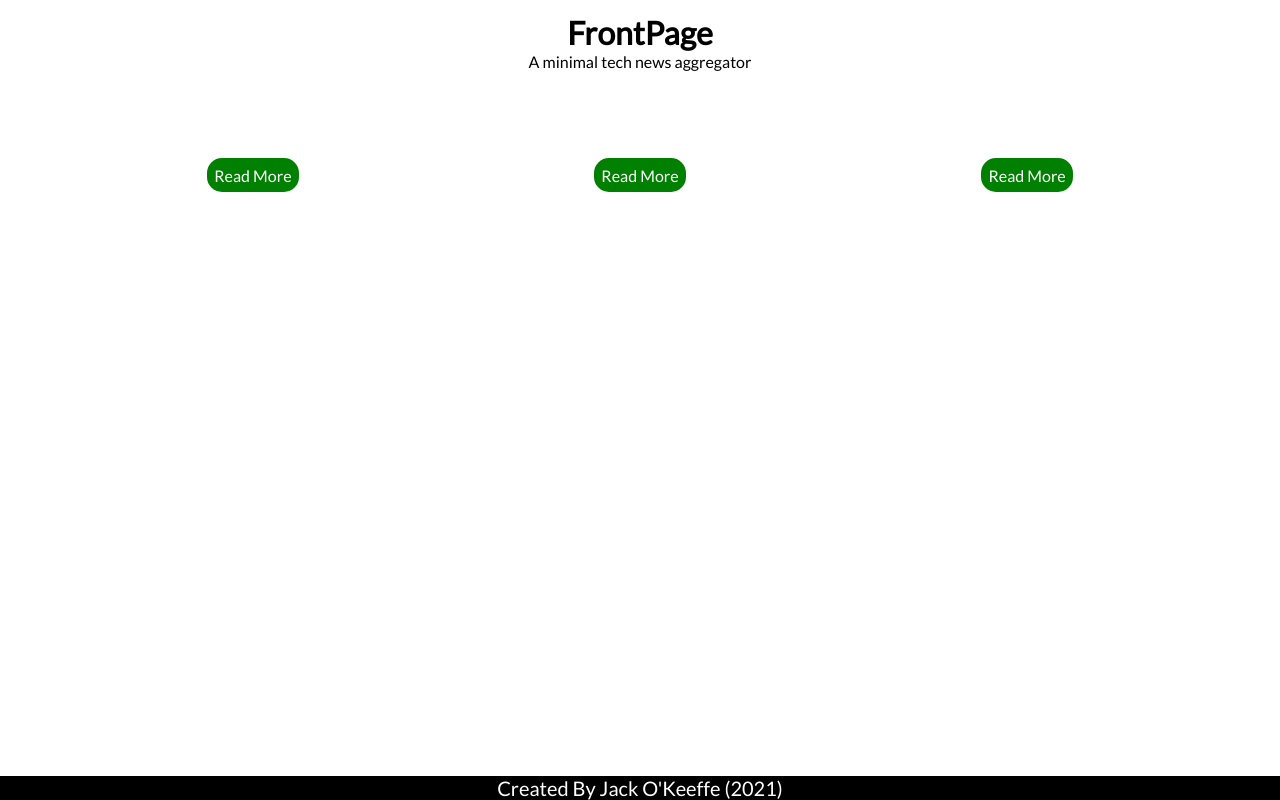
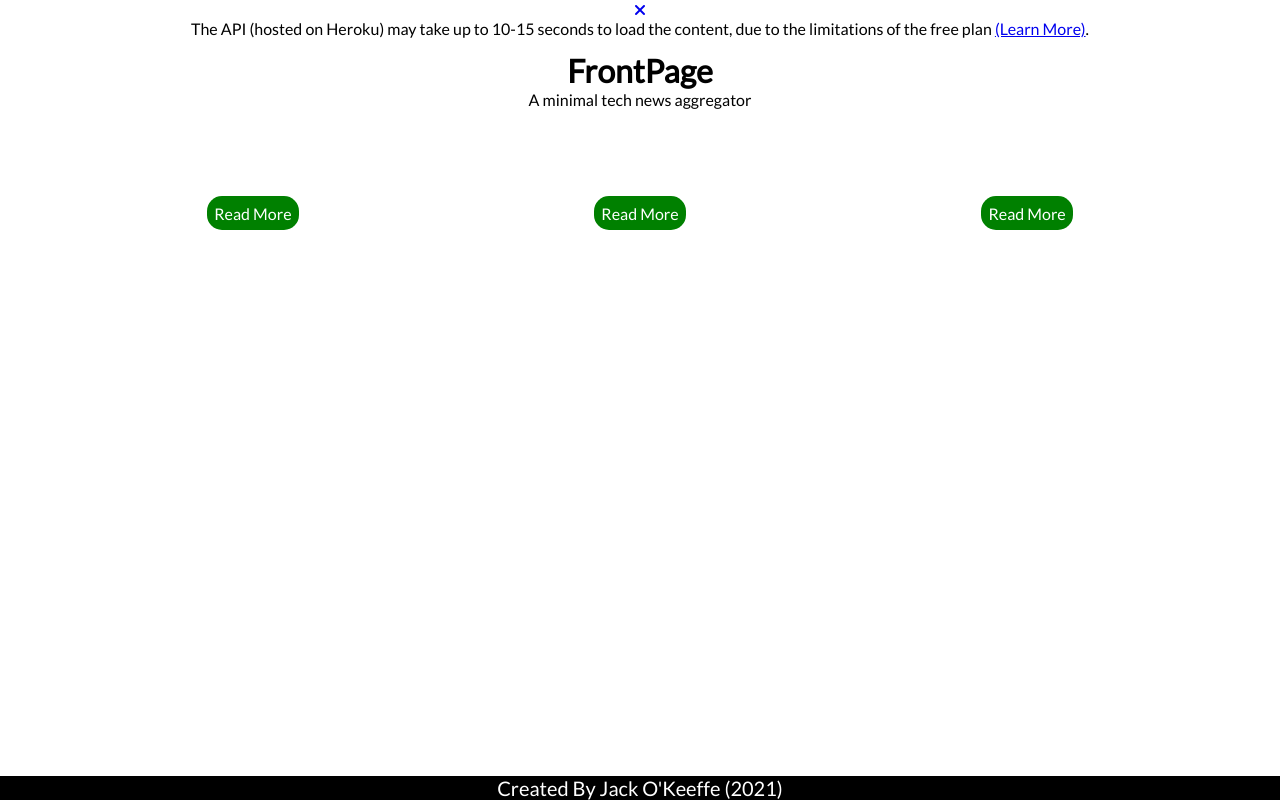
Before and after one commit to jackokeeffe/FrontPage, a plain HTML site: page index.html in a window 1280 px wide. Drawn offline with Linux system fonts and the light colour scheme; no server answers.

Commit message:
Added Warning Popup

```diff
--- a/index.html
+++ b/index.html
@@ -16,9 +16,16 @@
       <link rel="stylesheet" href="style.css" />
       <link rel="shortcut icon" href="https://cdn.glitch.com/366c5838-3763-4787-9bd2-8eefd6b529ab%2FFrontPage-favicon.png?v=1623623259746"/>
       <script type = "text/javascript" src = "display.js"></script>
+      <script src="https://kit.fontawesome.com/8c8c505dd2.js" crossorigin="anonymous"></script>
     </head>
     <body>
+
       <!-- Introductory Information -->
+      <div id="popup">
+        <a href="#" onclick="close_popup()"><i class="fas fa-times"></i></a>
+        <p id="popup-text">The API (hosted on Heroku) may take up to 10-15 seconds to load the content, due to the limitations of the free plan <a href="https://blog.heroku.com/app_sleeping_on_heroku" target="_blank">(Learn More)</a>.</p>
+      </div>
+
       <div class="intro-info">
         <h1>FrontPage</h1>
         <p>A minimal tech news aggregator</p>
```
